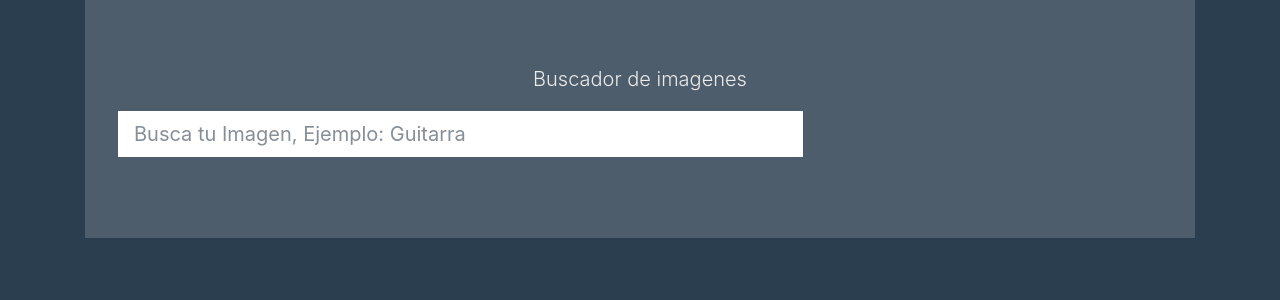
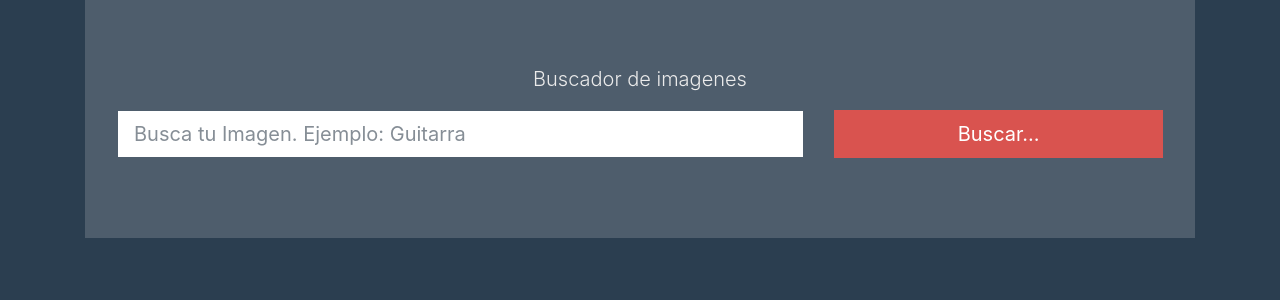
Before and after one commit to vivianachoque/buscador-de-img, a React (Create React App) app: page / in a window 1280 px wide. Shown: the top 300 px of the page. Built offline with nearby package versions, Linux system fonts and the light colour scheme.

Commit message:
Agrego boton buscar...

```diff
--- a/src/componentes/Buscador/index.js
+++ b/src/componentes/Buscador/index.js
@@ -1,4 +1,4 @@
-import React, { Component } from 'react';
+import React, { Component } from "react";
 
 class Buscador extends Component {
   render() {
@@ -6,7 +6,16 @@ class Buscador extends Component {
       <form>
         <div className="row">
           <div className="form-group col-md-8">
-                        <input type="text" className="form-control form-control-lg" placeholder="Busca tu Imagen, Ejemplo: Guitarra"/>
+            <input
+              type="text"
+              className="form-control form-control-lg"
+              placeholder="Busca tu Imagen. Ejemplo: Guitarra"/>
+          </div>
+          <div className="form-group col-md-4">
+            <input
+              type="submit"
+              className="btn btn-lg btn-danger btn-block"
+              value="Buscar..."/>
           </div>
         </div>
       </form>
```
Also changed, not shown: src/App.js (+4 -4 lines). Lines whose indentation alone changed are shown as unchanged.
